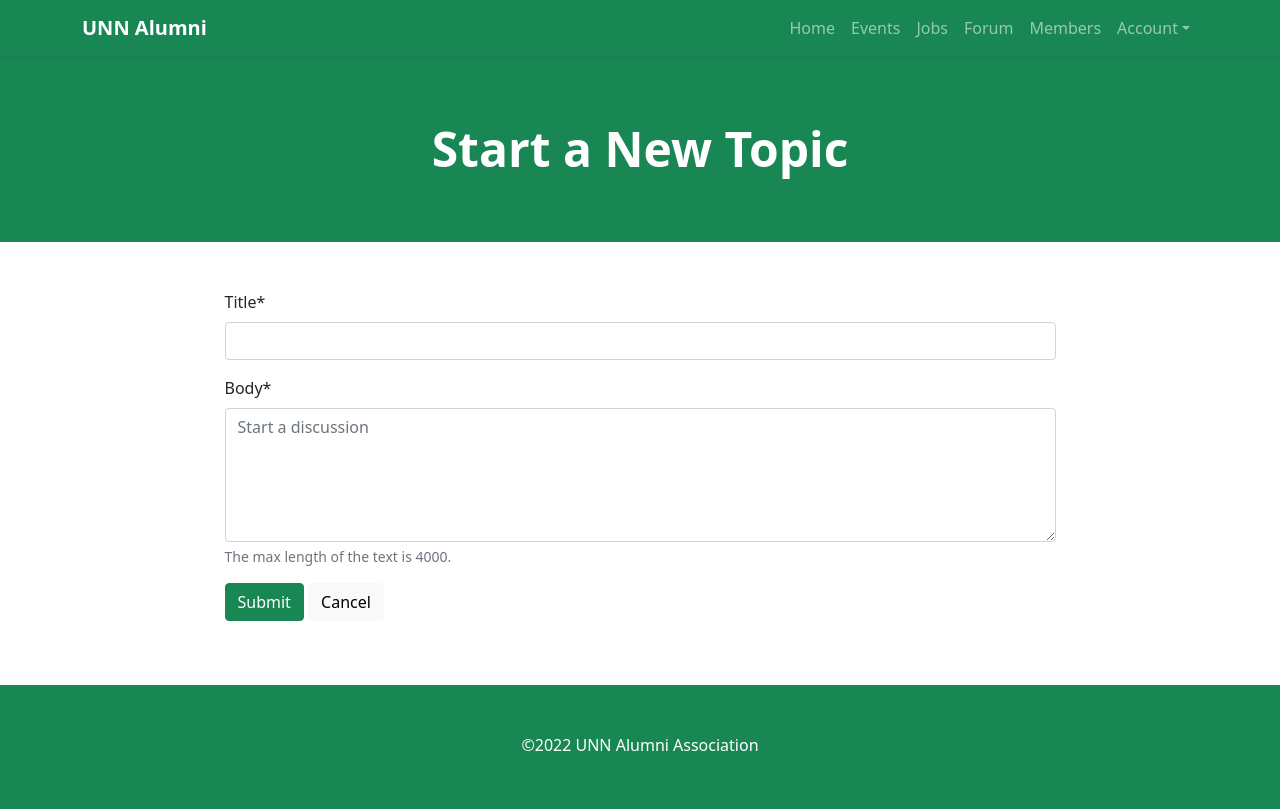
After one commit to Pythonian/django_alumnidb, a Django app: page /forum/board/1/newtopic/ in a window 1280 px wide. The commit adds this page. Run offline with Django 4.2, Linux system fonts and the light colour scheme; a user stored in the database is signed in; data comes from the database, SQL or seed files in the repository; both versions use the stored data as it was after the commit; some libraries are stand-ins or nearby versions.

Commit message:
feat: topic reply

```diff
--- a/forum/forms.py
+++ b/forum/forms.py
@@ -3,9 +3,9 @@ from .models import Topic, Reply
 
 
 class NewTopicForm(forms.ModelForm):
-    message = forms.CharField(
+    body = forms.CharField(
         widget=forms.Textarea(
-            attrs={'rows': 5, 'placeholder': 'What is on your mind?'}
+            attrs={'rows': 5, 'placeholder': 'Start a discussion'}
         ),
         max_length=4000,
         help_text='The max length of the text is 4000.'
@@ -13,10 +13,10 @@ class NewTopicForm(forms.ModelForm):
 
     class Meta:
         model = Topic
-        fields = ['subject', 'message']
+        fields = ['title', 'body']
 
 
 class ReplyForm(forms.ModelForm):
     class Meta:
         model = Reply
-        fields = ['message']
+        fields = ['body']
--- a/forum/models.py
+++ b/forum/models.py
@@ -49,13 +49,13 @@ class Topic(models.Model):
 
     def get_page_count(self):
         count = self.replies.count()
-        pages = count / 2
+        pages = count / 20
         return math.ceil(pages)
 
     def has_many_pages(self, count=None):
         if count is None:
             count = self.get_page_count()
-        return count > 2
+        return count > 6
 
     def get_page_range(self):
         count = self.get_page_count()
--- a/forum/urls.py
+++ b/forum/urls.py
@@ -3,12 +3,12 @@ from . import views
 
 urlpatterns = [
      path('board/<slug:slug>/', views.board, name='board'),
-#     path('boards/<int:pk>/new/',
-#          views.new_topic, name='new_topic'),
-    path('boards/<int:pk>/topics/<int:topic_pk>/',
-         views.topic, name='topic'),
-#     path('boards/<int:pk>/topics/<int:topic_pk>/reply/',
-#          views.reply_topic, name='reply_topic'),
+     path('board/<int:pk>/newtopic/',
+          views.new_topic, name='new_topic'),
+     path('board/<int:pk>/topics/<int:topic_pk>/',
+          views.topic, name='topic'),
+     path('board/<int:pk>/topics/<int:topic_pk>/reply/',
+          views.reply_topic, name='reply_topic'),
 #     path('boards/<int:pk>/topics/<int:topic_pk>/posts/<int:post_pk>/edit/',
 #          views.edit_post, name='edit_post'),
      path('', views.forum, name='forum'),
--- a/forum/views.py
+++ b/forum/views.py
@@ -7,7 +7,7 @@ from django.shortcuts import get_object_or_404, redirect, render
 from django.urls import reverse
 from django.utils import timezone
 
-# from .forms import NewTopicForm, PostForm
+from .forms import NewTopicForm, ReplyForm
 from .models import Board, Topic, Reply
 
 
@@ -33,12 +33,12 @@ def forum(request):
     return render(request, 'forum.html', {'boards': boards})
 
 
+@login_required
 def board(request, slug):
     board = get_object_or_404(Board, slug=slug)
-    # Return the count of posts for a given topic.
-    # Exclude starter topic
+    # Return the count of replies for a given topic.
     topics = board.topics.order_by(
-        '-created').annotate(replies_count=Count('replies') - 1)
+        '-created').annotate(replies_count=Count('replies'))
     topics = mk_paginator(request, topics, 20)
     popular_topics = board.topics.order_by('-views')[:3]
 
@@ -52,27 +52,23 @@ def board(request, slug):
     return render(request, 'board.html', {'board': board, 'topics': topics, 'popular_topics': popular_topics})
 
 
-# @login_required
-# def new_topic(request, pk):
-#     board = get_object_or_404(Board, pk=pk)
-#     if request.method == 'POST':
-#         form = NewTopicForm(request.POST)
-#         if form.is_valid():
-#             topic = form.save(commit=False)
-#             topic.board = board
-#             topic.starter = request.user
-#             topic.save()
-#             Post.objects.create(
-#                 message=form.cleaned_data.get('message'),
-#                 topic=topic,
-#                 created_by=request.user
-#             )
-#             return redirect('topic', pk=pk, topic_pk=topic.pk)
-#     else:
-#         form = NewTopicForm()
-#     return render(request, 'new_topic.html', {'board': board, 'form': form})
+@login_required
+def new_topic(request, pk):
+    board = get_object_or_404(Board, pk=pk)
+    if request.method == 'POST':
+        form = NewTopicForm(request.POST)
+        if form.is_valid():
+            topic = form.save(commit=False)
+            topic.board = board
+            topic.author = request.user
+            topic.save()
+            return redirect('topic', pk=pk, topic_pk=topic.pk)
+    else:
+        form = NewTopicForm()
+    return render(request, 'new_topic.html', {'board': board, 'form': form})
 
 
+@login_required
 def topic(request, pk, topic_pk):
     topic = get_object_or_404(Topic, board__pk=pk, pk=topic_pk)
     replies = topic.replies.order_by('created')
@@ -94,49 +90,29 @@ def topic(request, pk, topic_pk):
     return render(request, template, context)
 
 
-# @login_required
-# def reply_topic(request, pk, topic_pk):
-#     topic = get_object_or_404(Topic, board__pk=pk, pk=topic_pk)
-#     if request.method == 'POST':
-#         form = PostForm(request.POST)
-#         if form.is_valid():
-#             post = form.save(commit=False)
-#             post.topic = topic
-#             post.created_by = request.user
-#             post.save()
+@login_required
+def reply_topic(request, pk, topic_pk):
+    topic = get_object_or_404(Topic, board__pk=pk, pk=topic_pk)
+    if request.method == 'POST':
+        form = ReplyForm(request.POST)
+        if form.is_valid():
+            reply = form.save(commit=False)
+            reply.topic = topic
+            reply.created_by = request.user
+            reply.save()
 
-#             topic.last_updated = timezone.now()
-#             topic.save()
+            topic.updated = timezone.now()
+            topic.save()
 
-#             topic_url = reverse('topic', kwargs={
-#                                 'pk': pk, 'topic_pk': topic_pk})
-#             topic_post_url = '{url}?page={page}#{id}'.format(
-#                 url=topic_url,
-#                 id=post.pk,
-#                 page=topic.get_page_count()
-#             )
-#             # Sends user to the last page
-#             return redirect(topic_post_url)
-#     else:
-#         form = PostForm()
-#     return render(request, 'reply_topic.html', {'topic': topic, 'form': form})
-
-
-# @login_required
-# def edit_post(request, pk, topic_pk, post_pk):
-#     post = get_object_or_404(Post, topic__board__pk=pk,
-#                              topic__pk=topic_pk, pk=post_pk)
-#     if not request.user == post.created_by:
-#         raise Http404
-#     if request.method == 'POST':
-#         form = PostForm(request.POST, instance=post)
-#         if form.is_valid():
-#             post = form.save(commit=False)
-#             post.updated_by = request.user
-#             post.updated_at = timezone.now()
-#             post.save()
-#             return redirect('topic', pk=post.topic.board.pk, topic_pk=post.topic.pk)
-#     else:
-#         form = PostForm(instance=post)
-#     return render(request, 'edit_post.html',
-#                   {'post': post, 'form': form})
+            topic_url = reverse('topic', kwargs={
+                                'pk': pk, 'topic_pk': topic_pk})
+            topic_reply_url = '{url}?page={page}#{id}'.format(
+                url=topic_url,
+                id=reply.pk,
+                page=topic.get_page_count()
+            )
+            # Sends user to the last page
+            return redirect(topic_reply_url)
+    else:
+        form = ReplyForm()
+    return render(request, 'reply_topic.html', {'topic': topic, 'form': form})
--- a/templates/home.html
+++ b/templates/home.html
@@ -47,7 +47,7 @@
             <div class="col-lg-7">
                 <h3>Become a Member</h3>
                 <p class="mb-4">If you are an alumni and would like to be added to our membership list, please update your information so you don't miss out on our upcoming events.</p>
-                <a href="{% url 'register' %}" class="btn btn-success">Get started</a>
+                <a href="{% if request.user.is_authenticated %}{{ request.user.get_absolute_url }}{% else %}{% url 'register' %}{% endif %}" class="btn btn-success">Get started</a>
             </div>
             <div class="col-lg-5">
                 <div class="card">
@@ -67,5 +67,4 @@
     </div>
 </section>
 
-
 {% endblock content %}
--- /dev/null
+++ b/templates/new_topic.html
@@ -0,0 +1,35 @@
+{% extends 'base.html' %}
+{% load crispy_forms_tags %}
+
+{% block title %}Start a New Topic{% endblock %}
+
+{% block content %}
+
+<header class="bg-success py-5">
+    <div class="container">
+        <div class="row">
+            <div class="col-lg-12">
+                <div class="my-3 text-center">
+                    <h1 class="display-5 fw-bolder text-white">Start a New Topic</h1>
+                </div>
+            </div>
+        </div>
+    </div>
+</header>
+
+<section class="py-5">
+    <div class="container">
+        <div class="row">
+            <div class="col-lg-9 mb-3 mx-lg-auto">
+                <form method="post" action=".">
+                    {% csrf_token %}
+                    {{ form|crispy }}
+                    <button type="submit" class="btn btn-success">Submit</button>
+                    <a href="{% url 'board' board.slug %}" class="btn btn-light">Cancel</a>
+                </form>
+            </div>
+        </div>
+    </div>
+</section>
+
+{% endblock %}
```
Also changed, not shown: templates/board.html (+7 -5 lines), templates/forum.html (+8 -3 lines), templates/reply_topic.html (added, +66 -0 lines), templates/topic.html (+27 -22 lines), db.sqlite3, 1 other file.
